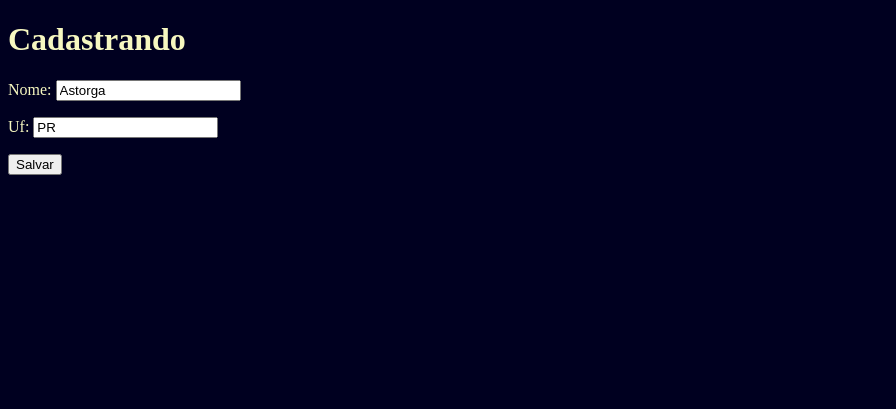
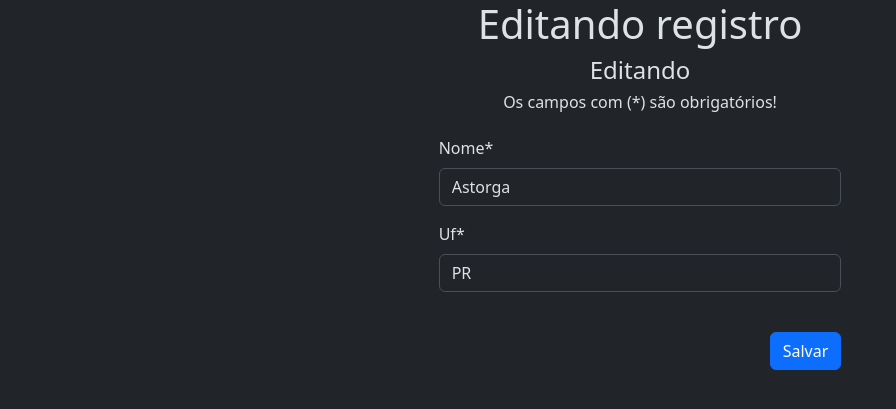
Before and after one commit to antth-Luca/TDS, a Django app: page /edit-cidade/2 in a window 1280 px wide. Shown: the top 409 px of the page, without its empty margins (0-896 px from the left). Run offline with Django 5.2, Linux system fonts and the light colour scheme; a user stored in the database is signed in; data comes from the database, SQL or seed files in the repository; both versions use the stored data as it was after the commit; some libraries are stand-ins or nearby versions.

Commit message:
CRUD completo!
+ Adição de Bootstrap 5 e Django Crispy Forms.

```diff
--- /dev/null
+++ b/2024/4º semestre/Aula Django/app/Cidade/templates/Cidade/delete-cidade.html
@@ -0,0 +1,3 @@
+{% extends 'Bases/base-delete.html' %}
+
+{% block url_cancelamento %}{% url 'ListCidade' %}{% endblock %}
--- a/2024/4º semestre/Aula Django/app/Cidade/templates/Cidade/edit-cidade.html
+++ b/2024/4º semestre/Aula Django/app/Cidade/templates/Cidade/edit-cidade.html
@@ -1,3 +1,3 @@
-{% extends 'Bases/base-create.html' %}
+{% extends 'Bases/base-edit.html' %}
 
 {% block 'tipo_edit' %}Cidade{% endblock %}
--- a/2024/4º semestre/Aula Django/app/Cidade/templates/Cidade/list-cidade.html
+++ b/2024/4º semestre/Aula Django/app/Cidade/templates/Cidade/list-cidade.html
@@ -1,5 +1,6 @@
 {% extends 'Bases/base-list.html' %}
 
+{% block url_regist %}{% url 'CreateCidade' %}{% endblock %}
 {% block 'tipo_listagem' %}Cidade{% endblock %}
 
 {% block colunas %}
@@ -15,7 +16,8 @@
             <th scope="row">{{ cidade.pk }}</th>
             <td>{{ cidade.nome }}</td>
             <td>{{ cidade.uf }}</td>
-            <td><a href="{% url 'EditCidade' cidade.pk %}">Editar</a></td>
+            <td><a href="{% url 'EditCidade' cidade.pk %}" class="btn btn-warning">Editar</a></td>
+            <td><a href="{% url 'DeleteCidade' cidade.pk %}" class="btn btn-danger">Excluir</a></td>
         </tr>
     {% empty %}
         <td><li class="text-danger">Nenhum registro encontrado.</li></td>
--- a/2024/4º semestre/Aula Django/app/Cidade/urls.py
+++ b/2024/4º semestre/Aula Django/app/Cidade/urls.py
@@ -1,8 +1,9 @@
 from django.urls import path
-from .views import CreateCidadeView, ListCidadeView, EditCidadeView
+from .views import CreateCidadeView, ListCidadeView, EditCidadeView, DeleteCidadeView
 
 urlpatterns = [
-    path('cadastro-cidade', CreateCidadeView.as_view(), name='CreateCidade'),
-    path('listar-cidade', ListCidadeView.as_view(), name='ListCidade'),
+    path('create-cidade', CreateCidadeView.as_view(), name='CreateCidade'),
+    path('list-cidade', ListCidadeView.as_view(), name='ListCidade'),
     path('edit-cidade/<int:pk>', EditCidadeView.as_view(), name='EditCidade'),
+    path('delete-cidade/<int:pk>', DeleteCidadeView.as_view(), name='DeleteCidade'),
 ]
--- a/2024/4º semestre/Aula Django/app/Cidade/views.py
+++ b/2024/4º semestre/Aula Django/app/Cidade/views.py
@@ -1,6 +1,6 @@
 from django.contrib.auth.mixins import LoginRequiredMixin
 from django.views.generic import CreateView, ListView
-from django.views.generic.edit import UpdateView
+from django.views.generic.edit import UpdateView, DeleteView
 from django.urls import reverse_lazy
 from .models import Cidade
 
@@ -26,3 +26,10 @@ class EditCidadeView(LoginRequiredMixin, UpdateView):
     fields = '__all__'
     template_name = 'Cidade/edit-cidade.html'
     success_url = reverse_lazy('ListCidade')
+
+
+class DeleteCidadeView(LoginRequiredMixin, DeleteView):
+    login_url = reverse_lazy('Entrada')
+    model = Cidade
+    template_name = 'Cidade/delete-cidade.html'
+    success_url = reverse_lazy('ListCidade')
--- a/2024/4º semestre/Aula Django/app/templates/Bases/base-create.html
+++ b/2024/4º semestre/Aula Django/app/templates/Bases/base-create.html
@@ -1,17 +1,29 @@
 {% extends 'Bases/base-global.html' %}
+{% load crispy_forms_tags %}
 
 {% block 'titulo' %}
     Cadastrar
 {% endblock %}
 
 {% block 'body' %}
-    <main>
-        <h1>Cadastrando {% block 'tipo_cadastro' %}{% endblock %}</h1>
-        <form method="post">
-            {% csrf_token %}
+    <div class="container-fluid">
+        <div class="row">
+            <div class="col-12 col-md-8 col-xl-4 mx-auto">
+                <form method="post">
+                    {% csrf_token %}
 
-            {{ form.as_p }}
-            <button type="submit">Salvar</button>
-        </form>
-    </main>
+                    <h6 class="display-6 text-center">Novo registro</h6>
+                    <h4 class="h4 mt-2 text-center">Cadastrando {% block 'tipo_cadastro' %}{% endblock %}</h4>
+                    <h6 class="h6 mb-4 text-center">Os campos com (*) são obrigatórios!</h6>
+                    <h6 class="text-danger">{{ form.errors }}</h6>
+
+                    <div class="d-flex flex-column">
+                        {{ form|crispy }}
+
+                        <button type="submit" class="btn btn-primary mt-4 align-self-end">{% block botao_submit %}Salvar{% endblock %}</button>
+                    </div>
+                </form>
+            </div>
+        </div>
+    </div>
 {% endblock %}
--- a/2024/4º semestre/Aula Django/app/templates/Bases/base-edit.html
+++ b/2024/4º semestre/Aula Django/app/templates/Bases/base-edit.html
@@ -1,17 +1,29 @@
 {% extends 'Bases/base-global.html' %}
+{% load crispy_forms_tags %}
 
 {% block 'titulo' %}
     Editando
 {% endblock %}
 
 {% block 'body' %}
-    <main>
-        <h1>Editando {% block 'tipo_edit' %}{% endblock %}</h1>
-        <form method="post">
-            {% csrf_token %}
+    <div class="container-fluid">
+        <div class="row">
+            <div class="col-12 col-md-8 col-xl-4 mx-auto">
+                <form method="post">
+                    {% csrf_token %}
 
-            {{ form.as_p }}
-            <button type="submit">Salvar</button>
-        </form>
-    </main>
+                    <h6 class="display-6 text-center">Editando registro</h6>
+                    <h4 class="h4 mt-2 text-center">Editando {% block 'tipo_cadastro' %}{% endblock %}</h4>
+                    <h6 class="h6 mb-4 text-center">Os campos com (*) são obrigatórios!</h6>
+                    <h6 class="text-danger">{{ form.errors }}</h6>
+
+                    <div class="d-flex flex-column">
+                        {{ form|crispy }}
+
+                        <button type="submit" class="btn btn-primary mt-4 align-self-end">{% block botao_submit %}Salvar{% endblock %}</button>
+                    </div>
+                </form>
+            </div>
+        </div>
+    </div>
 {% endblock %}
--- a/2024/4º semestre/Aula Django/app/templates/Bases/base-global.html
+++ b/2024/4º semestre/Aula Django/app/templates/Bases/base-global.html
@@ -1,15 +1,24 @@
 {% load static %}
 
 <!DOCTYPE html>
-<html lang="pt-br">
+<html lang="pt-br" data-bs-theme="dark">
 <head>
     <meta charset="UTF-8">
     <meta name="viewport" content="width=device-width, initial-scale=1.0">
     <title>{% block 'titulo' %}{% endblock %}</title>
     <link rel="stylesheet" href="{% static 'css/style.css' %}">
+    <link href="https://cdn.jsdelivr.net/npm/bootstrap@5.3.3/dist/css/bootstrap.min.css" rel="stylesheet">
 </head>
 <body>
-    {% block 'body' %}
-    {% endblock %}
+    <header>
+
+    </header>
+
+    <main>
+        {% block 'body' %}
+        {% endblock %}
+    </main>
+
+    <script src="https://cdn.jsdelivr.net/npm/bootstrap@5.3.3/dist/js/bootstrap.bundle.min.js"></script>
 </body>
 </html>
```
Also changed, not shown: 2024/4º semestre/Aula Django/app/app/settings.py (+7 -0 lines), 2024/4º semestre/Aula Django/app/templates/Bases/base-delete.html (added, +20 -0 lines), 2024/4º semestre/Aula Django/app/templates/Bases/base-list.html (+9 -2 lines), 2024/4º semestre/Aula Django/app/db.sqlite3.
